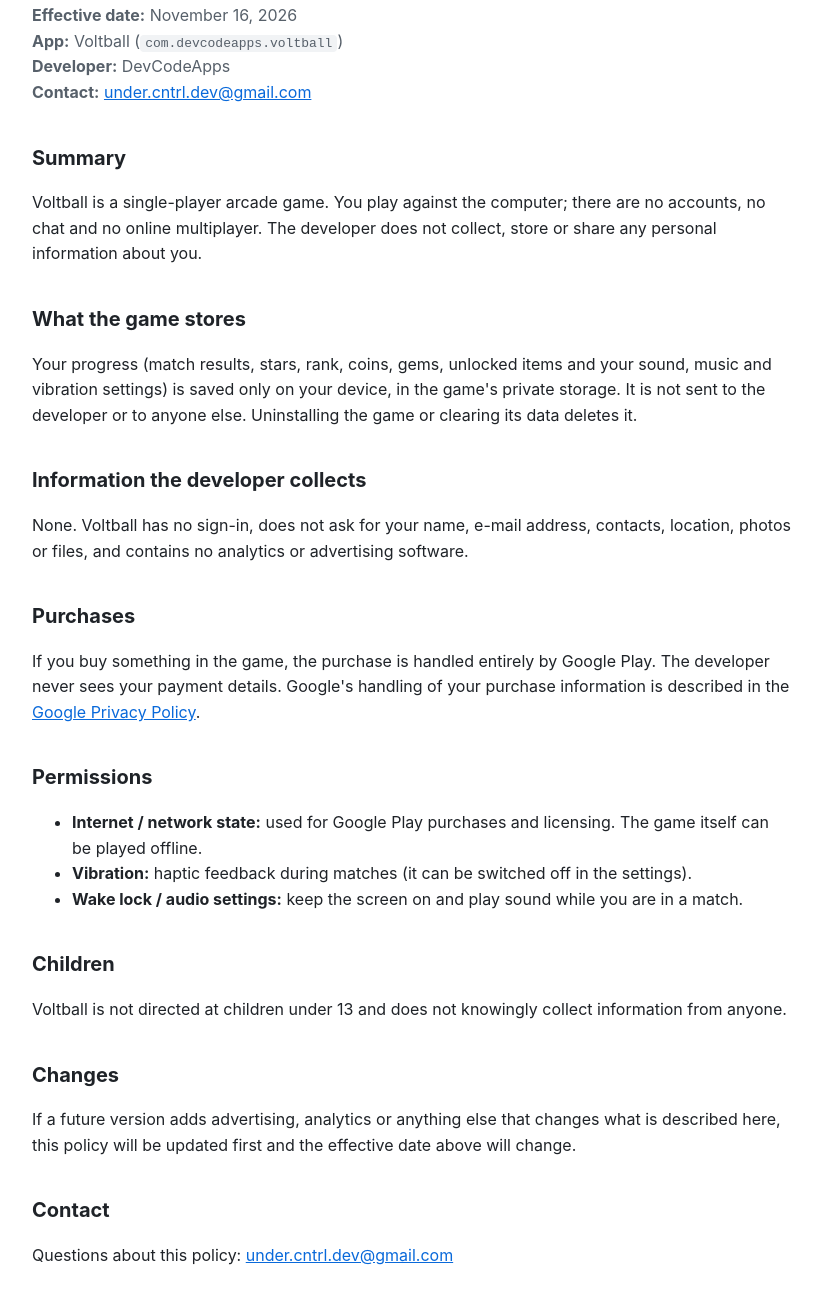
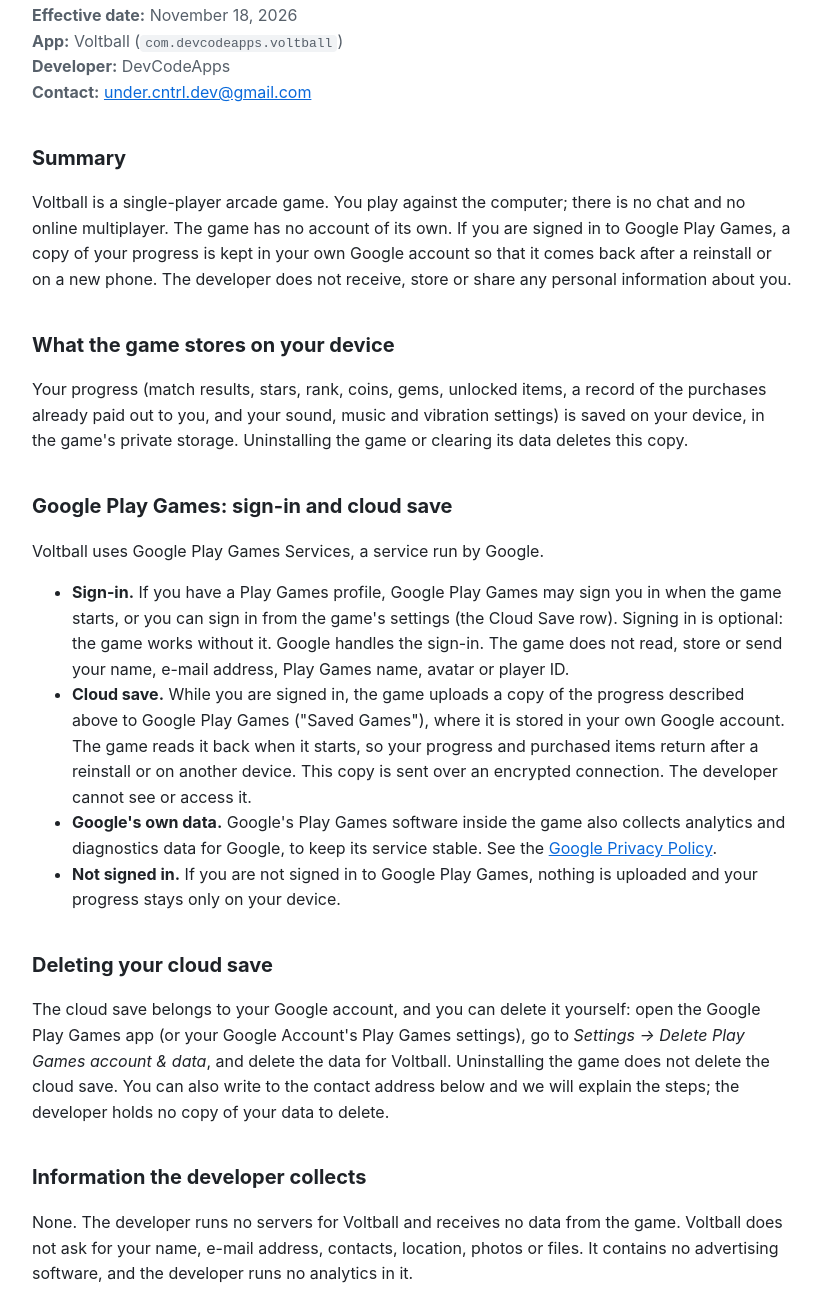
Before and after one commit to null-byt3s/null-byt3s.github.io, a plain HTML site: page voltball-privacy-policy/index.html in a window 1280 px wide. Shown: the part 114-1404 px from the top of the page, without its empty margins (228-1050 px from the left). Drawn offline with Linux system fonts and the light colour scheme.

Commit message:
Voltball privacy policy: Google Play Games sign-in and the cloud save
From version 1.0.4 the game keeps a copy of the player's progress in their
own Google account through Play Games Services (Saved Games). The policy now
says what is uploaded, that the developer has no access to it, what Google's
Play Games software collects for Google, and how to delete the cloud save.

Co-Authored-By: Claude Fable 5.2 <noreply@anthropic.com>

```diff
--- a/voltball-privacy-policy/index.html
+++ b/voltball-privacy-policy/index.html
@@ -21,24 +21,51 @@
 <body>
 <h1>Privacy Policy — Voltball</h1>
 <p class="meta">
-  <strong>Effective date:</strong> November 16, 2026<br>
+  <strong>Effective date:</strong> November 18, 2026<br>
   <strong>App:</strong> Voltball (<code>com.devcodeapps.voltball</code>)<br>
   <strong>Developer:</strong> DevCodeApps<br>
   <strong>Contact:</strong> <a href="mailto:under.cntrl.dev@gmail.com">under.cntrl.dev@gmail.com</a>
 </p>
 
 <h2>Summary</h2>
-<p>Voltball is a single-player arcade game. You play against the computer; there are no accounts, no chat and no online
-multiplayer. The developer does not collect, store or share any personal information about you.</p>
+<p>Voltball is a single-player arcade game. You play against the computer; there is no chat and no online
+multiplayer. The game has no account of its own. If you are signed in to Google Play Games, a copy of your progress is
+kept in your own Google account so that it comes back after a reinstall or on a new phone. The developer does not
+receive, store or share any personal information about you.</p>
 
-<h2>What the game stores</h2>
-<p>Your progress (match results, stars, rank, coins, gems, unlocked items and your sound, music and vibration settings)
-is saved only on your device, in the game's private storage. It is not sent to the developer or to anyone else.
-Uninstalling the game or clearing its data deletes it.</p>
+<h2>What the game stores on your device</h2>
+<p>Your progress (match results, stars, rank, coins, gems, unlocked items, a record of the purchases already paid out
+to you, and your sound, music and vibration settings) is saved on your device, in the game's private storage.
+Uninstalling the game or clearing its data deletes this copy.</p>
+
+<h2>Google Play Games: sign-in and cloud save</h2>
+<p>Voltball uses Google Play Games Services, a service run by Google.</p>
+<ul>
+  <li><strong>Sign-in.</strong> If you have a Play Games profile, Google Play Games may sign you in when the game
+      starts, or you can sign in from the game's settings (the Cloud Save row). Signing in is optional: the game works
+      without it. Google handles the sign-in. The game does not read, store or send your name, e-mail address, Play
+      Games name, avatar or player ID.</li>
+  <li><strong>Cloud save.</strong> While you are signed in, the game uploads a copy of the progress described above
+      to Google Play Games ("Saved Games"), where it is stored in your own Google account. The game reads it back when
+      it starts, so your progress and purchased items return after a reinstall or on another device. This copy is
+      sent over an encrypted connection. The developer cannot see or access it.</li>
+  <li><strong>Google's own data.</strong> Google's Play Games software inside the game also collects analytics and
+      diagnostics data for Google, to keep its service stable. See the
+      <a href="https://policies.google.com/privacy">Google Privacy Policy</a>.</li>
+  <li><strong>Not signed in.</strong> If you are not signed in to Google Play Games, nothing is uploaded and your
+      progress stays only on your device.</li>
+</ul>
+
+<h2>Deleting your cloud save</h2>
+<p>The cloud save belongs to your Google account, and you can delete it yourself: open the Google Play Games app
+(or your Google Account's Play Games settings), go to <em>Settings → Delete Play Games account &amp; data</em>, and
+delete the data for Voltball. Uninstalling the game does not delete the cloud save. You can also write to the contact
+address below and we will explain the steps; the developer holds no copy of your data to delete.</p>
 
 <h2>Information the developer collects</h2>
-<p>None. Voltball has no sign-in, does not ask for your name, e-mail address, contacts, location, photos or files, and
-contains no analytics or advertising software.</p>
+<p>None. The developer runs no servers for Voltball and receives no data from the game. Voltball does not ask for your
+name, e-mail address, contacts, location, photos or files. It contains no advertising software, and the developer
+runs no analytics in it.</p>
 
 <h2>Purchases</h2>
 <p>If you buy something in the game, the purchase is handled entirely by Google Play. The developer never sees your
@@ -47,8 +74,8 @@ payment details. Google's handling of your purchase information is described in
 
 <h2>Permissions</h2>
 <ul>
-  <li><strong>Internet / network state:</strong> used for Google Play purchases and licensing. The game itself can be
-      played offline.</li>
+  <li><strong>Internet / network state:</strong> used for Google Play purchases and licensing, and for Google Play
+      Games sign-in and the cloud save. The game itself can be played offline.</li>
   <li><strong>Vibration:</strong> haptic feedback during matches (it can be switched off in the settings).</li>
   <li><strong>Wake lock / audio settings:</strong> keep the screen on and play sound while you are in a match.</li>
 </ul>
@@ -58,7 +85,8 @@ payment details. Google's handling of your purchase information is described in
 
 <h2>Changes</h2>
 <p>If a future version adds advertising, analytics or anything else that changes what is described here, this policy
-will be updated first and the effective date above will change.</p>
+will be updated first and the effective date above will change. November 18, 2026: Google Play Games sign-in and the
+cloud save were added.</p>
 
 <h2>Contact</h2>
 <p>Questions about this policy: <a href="mailto:under.cntrl.dev@gmail.com">under.cntrl.dev@gmail.com</a></p>
```
